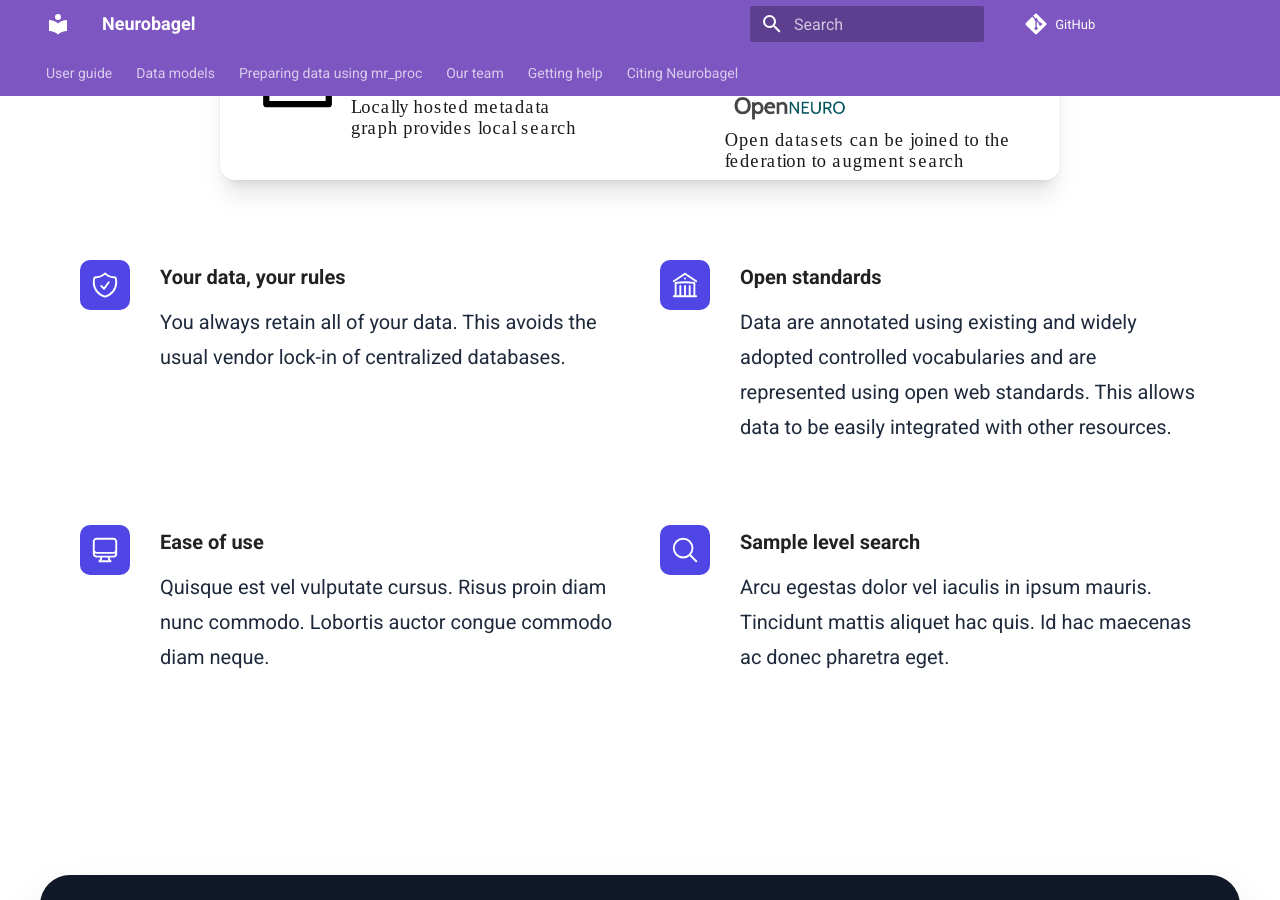
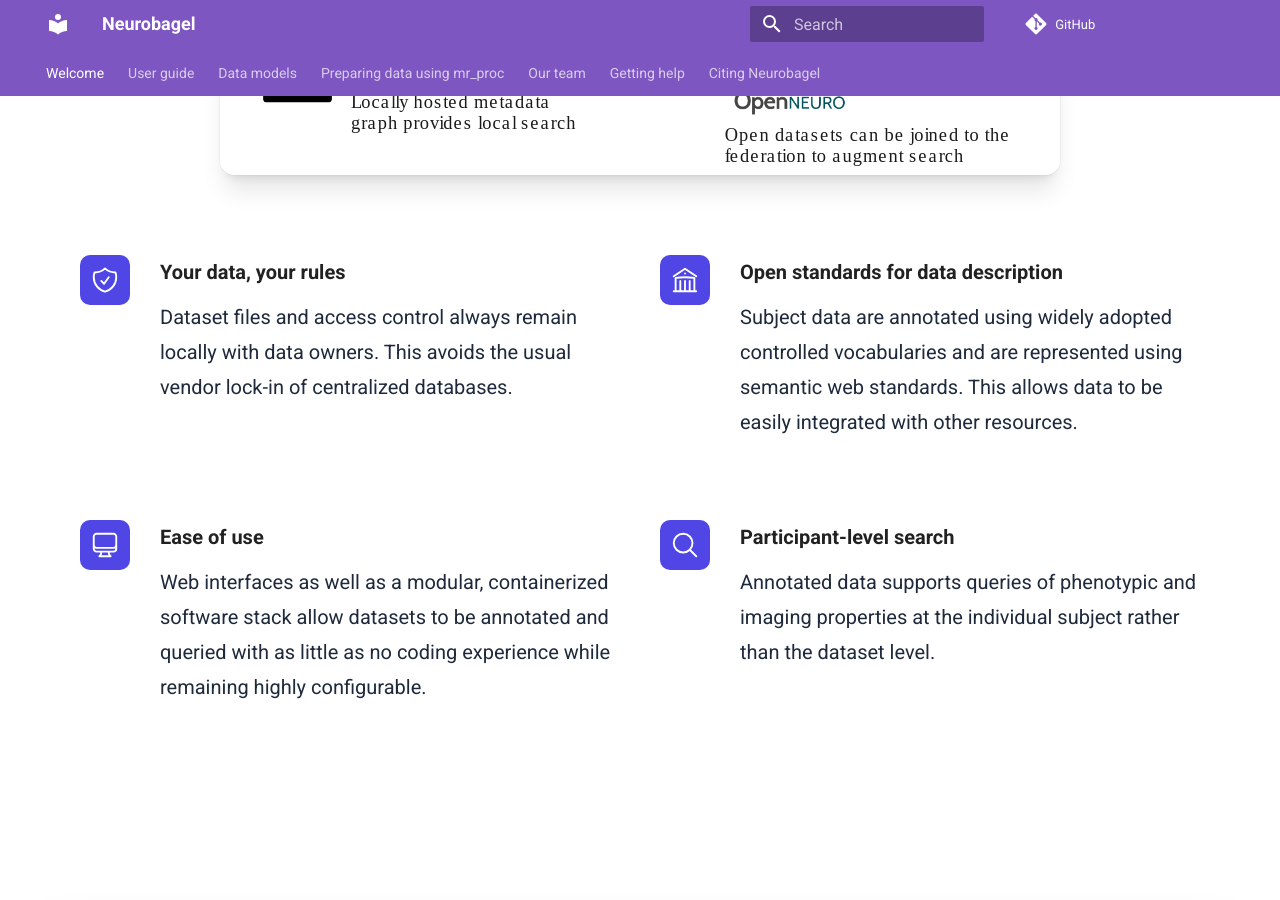
Before and after one commit to neurobagel/documentation, an MkDocs documentation site: the page built from docs/index.md, in a window 1280 px wide and 900 px high, scrolled down 1636 px. Built offline with MkDocs 1.6.1 and Material for MkDocs 9.7.7, drawn with Linux system fonts in a browser that asks for light colours; nearby versions of some CDN libraries; comment, search, counter and statistics services are not loaded; some of the changed text lies outside the part shown.

Commit message:
update text + images on landing page

```diff
--- a/docs/overrides/home.html
+++ b/docs/overrides/home.html
@@ -22,24 +22,18 @@
                 <div class="relative items-center gap-12 m-auto lg:inline-flex md:order-first">
                     <div class="max-w-xl text-center lg:text-left">
                         <div>
-                            <p class="text-3xl font-bold tracking-tight text-slate-200 sm:text-4xl">
-                                Distributed data.<br>Local control.
+                            <p class="text-3xl font-bold tracking-tight text-slate-200 sm:text-3xl">
+                                An ecosystem for distributed dataset harmonization and search.<br>
                             </p>
                             <p class="max-w-xl mt-4 text-base tracking-tight text-slate-200">
-                                Neurobagel aims to connect decentralized neuroimaging datasets
-                                using linked data principles, while allowing data files and access control to
-                                remain locally with data owners.
+                                Neurobagel allows you to connect a local neuroimaging dataset with others in a decentralized framework
+                                using linked data principles.
                             </p>
                         </div>
                         <div class="flex flex-col items-center justify-center gap-3 mt-10 lg:flex-row lg:justify-start">
-                            <a href="#"
+                            <a href="/overview"
                                 class="items-center justify-center w-full px-6 py-2.5 text-center text-white duration-200 bg-black border-2 border-black rounded-full nline-flex hover:bg-transparent hover:border-black hover:text-black focus:outline-none lg:w-auto focus-visible:outline-black text-sm focus-visible:ring-black">
                                 Get started
-                            </a>
-                            <a href="#"
-                                class="inline-flex items-center justify-center text-sm font-semibold text-black duration-200 hover:text-blue-500 focus:outline-none focus-visible:outline-gray-600">
-                                Learn more
-                                <span aria-hidden="true"> → </span>
                             </a>
                         </div>
                     </div>
@@ -61,15 +55,13 @@
 <div class="bg-whit py-5 sm:py-12">
     <div class="mx-auto my-16 max-w-7xl px-6 lg:px-8">
         <div class="mx-auto max-w-2xl lg:text-center">
-            <p class="mt-2 text-3xl font-bold tracking-tight text-slate-1000 sm:text-4xl">
-                Federated data integration
+            <p class="mt-2 text-3xl font-bold tracking-tight text-slate-1000 sm:text-3xl">
+                Federated data integration, local control
             </p>
             <p class="mt-6 text-lg leading-8 text-slate-800">
-                Our aim is to let researchers and data owners harmonize
-                and integrate their data <b>without the need to upload them
-                to a central database</b>. We are building an ecosystem of tools
-                for local data harmonization and management, that allows
-                users to <b>search for cohorts of participants across datasets</b>.
+                Our aim is to allow researchers and data owners to harmonize and integrate their datasets <i>without uploading them to a central database</i>.
+                Neurobagel provides reusable data schemas and intuitive tools for local data annotation,
+                enabling <i>participant-level cohort search across harmonized datasets</i>.
         </div>
         <div class="mx-auto mt-8 max-w-2xl lg:text-center">
             <img src="assets/img/Neurobagel_Landscape.svg" alt="Product screenshot"
@@ -91,7 +83,7 @@
                         Your data, your rules
                     </dt>
                     <dd class="mt-2 text-base leading-7 text-slate-800">
-                        You always retain all of your data. This avoids
+                        Dataset files and access control always remain locally with data owners. This avoids
                         the usual vendor lock-in of centralized databases.
                     </dd>
                 </div>
@@ -104,11 +96,11 @@
                               </svg>
 
                         </div>
-                        Open standards
+                        Open standards for data description
                     </dt>
                     <dd class="mt-2 text-base leading-7 text-slate-800">
-                        Data are annotated using existing and widely adopted
-                        controlled vocabularies and are represented using open
+                        Subject data are annotated using widely adopted
+                        controlled vocabularies and are represented using semantic
                         web standards. This allows data to be easily integrated
                         with other resources.
                     </dd>
@@ -124,9 +116,9 @@
                         </div>
                         Ease of use
                     </dt>
-                    <dd class="mt-2 text-base leading-7 text-slate-800">Quisque est vel vulputate cursus.
-                        Risus proin
-                        diam nunc commodo. Lobortis auctor congue commodo diam neque.</dd>
+                    <dd class="mt-2 text-base leading-7 text-slate-800">Web interfaces as well as a modular, containerized software stack allow datasets to be annotated
+                        and queried with as little as no coding experience while remaining highly configurable.
+                        </dd>
                 </div>
                 <!--  bg-slate-100/30 rounded-lg ring-white ring-2 -->
                 <div class="relative pl-16">
@@ -138,11 +130,10 @@
                               </svg>
 
                         </div>
-                        Sample level search
+                        Participant-level search
                     </dt>
-                    <dd class="mt-2 text-base leading-7 text-slate-800">Arcu egestas dolor vel iaculis in
-                        ipsum mauris.
-                        Tincidunt mattis aliquet hac quis. Id hac maecenas ac donec pharetra eget.</dd>
+                    <dd class="mt-2 text-base leading-7 text-slate-800">Annotated data supports queries of
+                        phenotypic and imaging properties at the individual subject rather than the dataset level.</dd>
                 </div>
             </dl>
         </div>
@@ -170,14 +161,15 @@
             </svg>
 
             <div class="mx-auto max-w-md text-center lg:mx-0 lg:flex-auto lg:py-32 lg:text-left">
-                <h2 class="text-3xl font-bold tracking-tight text-white sm:text-4xl">Annotate your tabular data</h2>
-                <p class="mt-6 text-lg leading-8 text-gray-300">Ac euismod vel sit maecenas id pellentesque eu sed
-                    consectetur. Malesuada adipiscing sagittis vel nulla.</p>
+                <h2 class="text-3xl font-bold tracking-tight text-white sm:text-3xl">Annotate your tabular data</h2>
+                <p class="mt-6 text-lg leading-8 text-gray-300">
+                    Describe phenotypic data using a harmonized data model completely in the browser.
+                </p>
                 <div class="mt-10 flex items-center justify-center gap-x-6 lg:justify-start">
-                    <a href="#"
-                        class="rounded-md bg-white px-3.5 py-2.5 text-sm font-semibold text-gray-900 shadow-sm hover:bg-gray-100 focus-visible:outline focus-visible:outline-2 focus-visible:outline-offset-2 focus-visible:outline-white">Get
-                        started</a>
-                    <a href="#" class="text-sm font-semibold leading-6 text-white">Learn more <span
+                    <a href="https://annotate.neurobagel.org"
+                        class="rounded-md bg-white px-3.5 py-2.5 text-sm font-semibold text-gray-900 shadow-sm hover:bg-gray-100 focus-visible:outline focus-visible:outline-2 focus-visible:outline-offset-2 focus-visible:outline-white">Try it out
+                        </a>
+                    <a href="/annotation_tool" class="text-sm font-semibold leading-6 text-white">Learn more <span
                             aria-hidden="true">→</span></a>
                 </div>
             </div>
@@ -210,16 +202,12 @@
             </svg>
 
             <div class="mx-auto max-w-md text-center lg:mx-0 lg:flex-auto lg:py-32 lg:text-left">
-                <h2 class="text-3xl font-bold tracking-tight text-white sm:text-4xl">
-                    Work with open standards.
+                <h2 class="text-3xl font-bold tracking-tight text-white sm:text-3xl">
+                    Work with standardized terminologies
                 </h2>
-                <p class="mt-6 text-lg leading-8 text-gray-300">Ac euismahrwhghepghrg aiwuhfeiiewif wijfjfirefj od vel
-                    sit maecenas id pellentesque eu sed consectetur. Malesuada adipiscing sagittis vel nulla.</p>
+                <p class="mt-6 text-lg leading-8 text-gray-300">Reap the benefits of curated vocabularies (e.g., BIDS, SNOMED CT, and the Cognitive Atlas) and linked data, without the implementation expertise.</p>
                 <div class="mt-10 flex items-center justify-center gap-x-6 lg:justify-start">
-                    <a href="#"
-                        class="rounded-md bg-white px-3.5 py-2.5 text-sm font-semibold text-gray-900 shadow-sm hover:bg-gray-100 focus-visible:outline focus-visible:outline-2 focus-visible:outline-offset-2 focus-visible:outline-white">Get
-                        started</a>
-                    <a href="#" class="text-sm font-semibold leading-6 text-white">Learn more <span
+                    <a href="/dictionaries" class="text-sm font-semibold leading-6 text-white">Learn more <span
                             aria-hidden="true">→</span></a>
                 </div>
             </div>
@@ -253,24 +241,21 @@
             </svg>
 
             <div class="mx-auto max-w-md text-center lg:mx-0 lg:flex-auto lg:py-32 lg:text-left">
-                <h2 class="text-3xl font-bold tracking-tight text-white sm:text-4xl">The truth is in your files.</h2>
+                <h2 class="text-3xl font-bold tracking-tight text-white sm:text-3xl">Create reproducible, shareable data representations</h2>
                 <p class="mt-6 text-lg leading-8 text-gray-300">
-                    NB is built to be easily regenerated at any time. Your local data is the only source of
-                    truth about the metadata. The graph contains no additional information. We have tools
-                    to easily rerun the metadata extraction.
+                    Once a dataset is annotated, harmonized subject data can be updated and regenerated at any time.
+                    These subject-level annotations are added to knowledge graphs,
+                    while your local data files remain the only source of truth about the dataset.
                 </p>
                 <div class="mt-10 flex items-center justify-center gap-x-6 lg:justify-start">
-                    <a href="#"
-                        class="rounded-md bg-white px-3.5 py-2.5 text-sm font-semibold text-gray-900 shadow-sm hover:bg-gray-100 focus-visible:outline focus-visible:outline-2 focus-visible:outline-offset-2 focus-visible:outline-white">Get
-                        started</a>
-                    <a href="#" class="text-sm font-semibold leading-6 text-white">Learn more <span
+                    <a href="/cli" class="text-sm font-semibold leading-6 text-white">Learn more <span
                             aria-hidden="true">→</span></a>
                 </div>
             </div>
 
             <div class="relative mt-16 h-80 lg:mt-8">
                 <img class="absolute left-0 top-0 w-[57rem] max-w-none rounded-md bg-white/5 ring-1 ring-white/10"
-                    src="assets/img/query_tool.jpg" alt="App screenshot" width="1824" height="1080">
+                    src="assets/img/cli_temp.jpg" alt="App screenshot" width="1824" height="1080">
             </div>
 
         </div>
@@ -296,17 +281,14 @@
             </svg>
 
             <div class="mx-auto max-w-md text-center lg:mx-0 lg:flex-auto lg:py-32 lg:text-left">
-                <h2 class="text-3xl font-bold tracking-tight text-white sm:text-4xl">
-                    Deploy your own.
+                <h2 class="text-3xl font-bold tracking-tight text-white sm:text-3xl">
+                    Easy local deployments
                 </h2>
                 <p class="mt-6 text-lg leading-8 text-gray-300">
-                    Docker compose up, and you're in business. Here, give it a try.
+                    Want to host a local knowledge graph store at your institute? docker compose up, and you're in business.
                 </p>
                 <div class="mt-10 flex items-center justify-center gap-x-6 lg:justify-start">
-                    <a href="#"
-                        class="rounded-md bg-white px-3.5 py-2.5 text-sm font-semibold text-gray-900 shadow-sm hover:bg-gray-100 focus-visible:outline focus-visible:outline-2 focus-visible:outline-offset-2 focus-visible:outline-white">Get
-                        started</a>
-                    <a href="#" class="text-sm font-semibold leading-6 text-white">Learn more <span
+                    <a href="/infrastructure" class="text-sm font-semibold leading-6 text-white">Learn more <span
                             aria-hidden="true">→</span></a>
                 </div>
             </div>
@@ -314,7 +296,7 @@
             <div class="relative mt-16 h-80 lg:mt-8">
                 <div class="absolute right-0 top-0 w-[57rem] max-w-none">
                     <img class="w-full h-full object-cover rounded-md bg-white/5 ring-1 ring-white/10"
-                        src="https://source.unsplash.com/random/300×300" alt="App screenshot" width="1824" height="1080">
+                        src="assets/img/deploy_temp.png" alt="App screenshot" width="1824" height="1080">
                 </div>
             </div>
         </div>
@@ -340,15 +322,14 @@
             </svg>
 
             <div class="mx-auto max-w-md text-center lg:mx-0 lg:flex-auto lg:py-32 lg:text-left">
-                <h2 class="text-3xl font-bold tracking-tight text-white sm:text-4xl">Search at the sample level.
-                    <br>Across datasets.</h2>
-                <p class="mt-6 text-lg leading-8 text-gray-300">Ac euismod vel sit maecenas id pellentesque eu sed
-                    consectetur. Malesuada adipiscing sagittis vel nulla.</p>
+                <h2 class="text-3xl font-bold tracking-tight text-white sm:text-4xl">Search for subjects across datasets</h2>
+                <p class="mt-6 text-lg leading-8 text-gray-300">Easily define your own cross-dataset cohorts based on
+                    clinical-demographic and imaging parameters.
+                </p>
                 <div class="mt-10 flex items-center justify-center gap-x-6 lg:justify-start">
-                    <a href="#"
-                        class="rounded-md bg-white px-3.5 py-2.5 text-sm font-semibold text-gray-900 shadow-sm hover:bg-gray-100 focus-visible:outline focus-visible:outline-2 focus-visible:outline-offset-2 focus-visible:outline-white">Get
-                        started</a>
-                    <a href="#" class="text-sm font-semibold leading-6 text-white">Learn more <span
+                    <a href="https://query.neurobagel.org"
+                        class="rounded-md bg-white px-3.5 py-2.5 text-sm font-semibold text-gray-900 shadow-sm hover:bg-gray-100 focus-visible:outline focus-visible:outline-2 focus-visible:outline-offset-2 focus-visible:outline-white">Try it out</a>
+                    <a href="/query_tool" class="text-sm font-semibold leading-6 text-white">Learn more <span
                             aria-hidden="true">→</span></a>
                 </div>
             </div>
@@ -366,9 +347,9 @@
 <div class="bg-white py-24 sm:py-32">
     <div class="mx-auto grid max-w-7xl gap-x-8 gap-y-20 px-6 lg:px-8 xl:grid-cols-3">
         <div class="max-w-2xl">
-            <h2 class="text-3xl font-bold tracking-tight text-gray-900 sm:text-4xl">Join the fun</h2>
-            <p class="mt-6 text-lg leading-8 text-gray-600">Libero fames augue nisl porttitor nisi, quis. Id ac elit
-                odio vitae elementum enim vitae ullamcorper suspendisse.</p>
+            <h2 class="text-3xl font-bold tracking-tight text-gray-900 sm:text-4xl">Our team</h2>
+            <p class="mt-6 text-lg leading-8 text-gray-600">
+                Neurobagel is a collaborative effort based in the ORIGAMI Lab at the Montreal Neurological Institute.</p>
         </div>
         <ul role="list" class="grid gap-x-8 gap-y-12 sm:grid-cols-2 sm:gap-y-16 xl:col-span-2">
 
@@ -469,7 +450,9 @@
                         <h3 class="text-base font-semibold leading-7 tracking-tight text-gray-900">
                             Brent McPherson
                         </h3>
-                        <p class="text-sm font-semibold leading-6 text-indigo-600">PostDoc</p>
+                        <p class="text-sm font-semibold leading-6 text-indigo-600">
+                            Postdoctoral Researcher
+                        </p>
                     </div>
                 </div>
             </li>
@@ -518,7 +501,7 @@
                         <h3 class="text-base font-semibold leading-7 tracking-tight text-gray-900">
                             Michelle Wang
                         </h3>
-                        <p class="text-sm font-semibold leading-6 text-indigo-600">Graduate Student</p>
+                        <p class="text-sm font-semibold leading-6 text-indigo-600">PhD Student</p>
                     </div>
                 </div>
             </li>
--- a/mkdocs.yml
+++ b/mkdocs.yml
@@ -17,6 +17,7 @@
 
 # Page Navigation
 nav:
+  - Welcome: "index.md"
   - User guide:
     - Overview: "overview.md"
     - Preparing data for annotation: "data_prep.md"
```
Also changed, not shown: other parts of docs/overrides/home.html (+1 -1 lines), docs/overrides/assets/img/cli_temp.jpg (added), docs/overrides/assets/img/deploy_temp.png (added).
